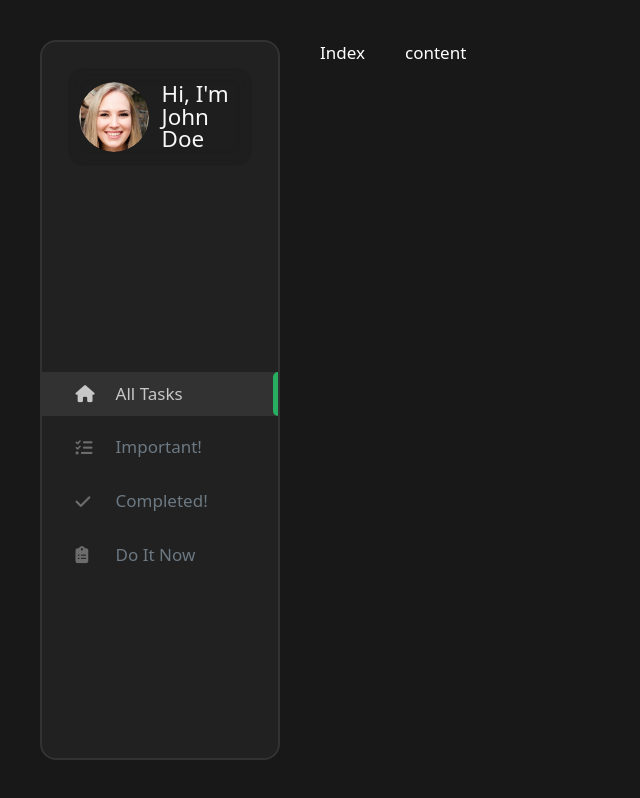
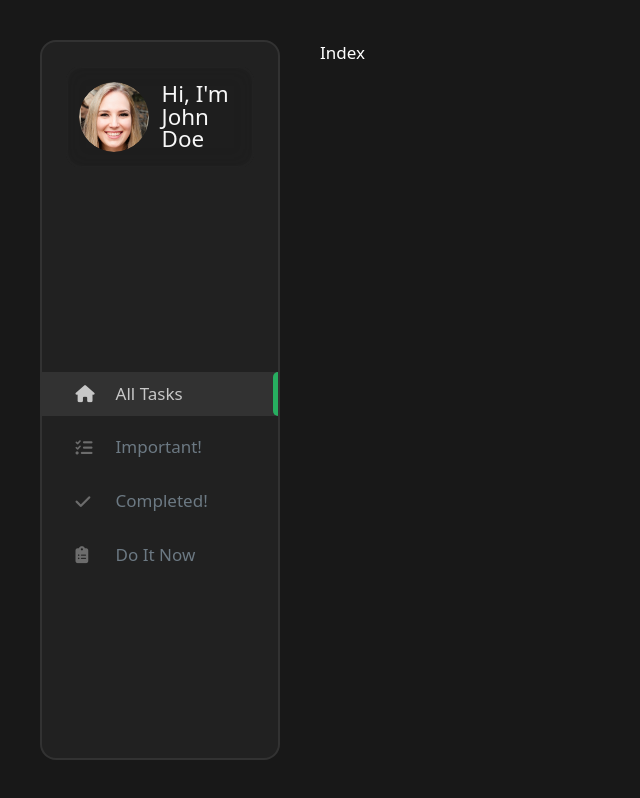
Before and after one commit to yeifer-co/todo-front-next, a Next.js app: page / in a window 1280 px wide. Shown: the whole page, without its empty margins (0-640 px from the left). Built offline with nearby package versions, Linux system fonts and the light colour scheme.

Commit message:
refactor(task): :art: Remove unnecessary content and update Sidebar component

```diff
--- a/src/pages/_app.tsx
+++ b/src/pages/_app.tsx
@@ -24,9 +24,8 @@ export default function MyApp({ Component, pageProps }: AppProps) {
       </Head>
       <ContextProvider>
         <GlobalStyleProvider>
-          <Sidebar></Sidebar>
+          <Sidebar/>
           <Component {...pageProps} />
-          content
         </GlobalStyleProvider>
       </ContextProvider>
     </Provider>
```
